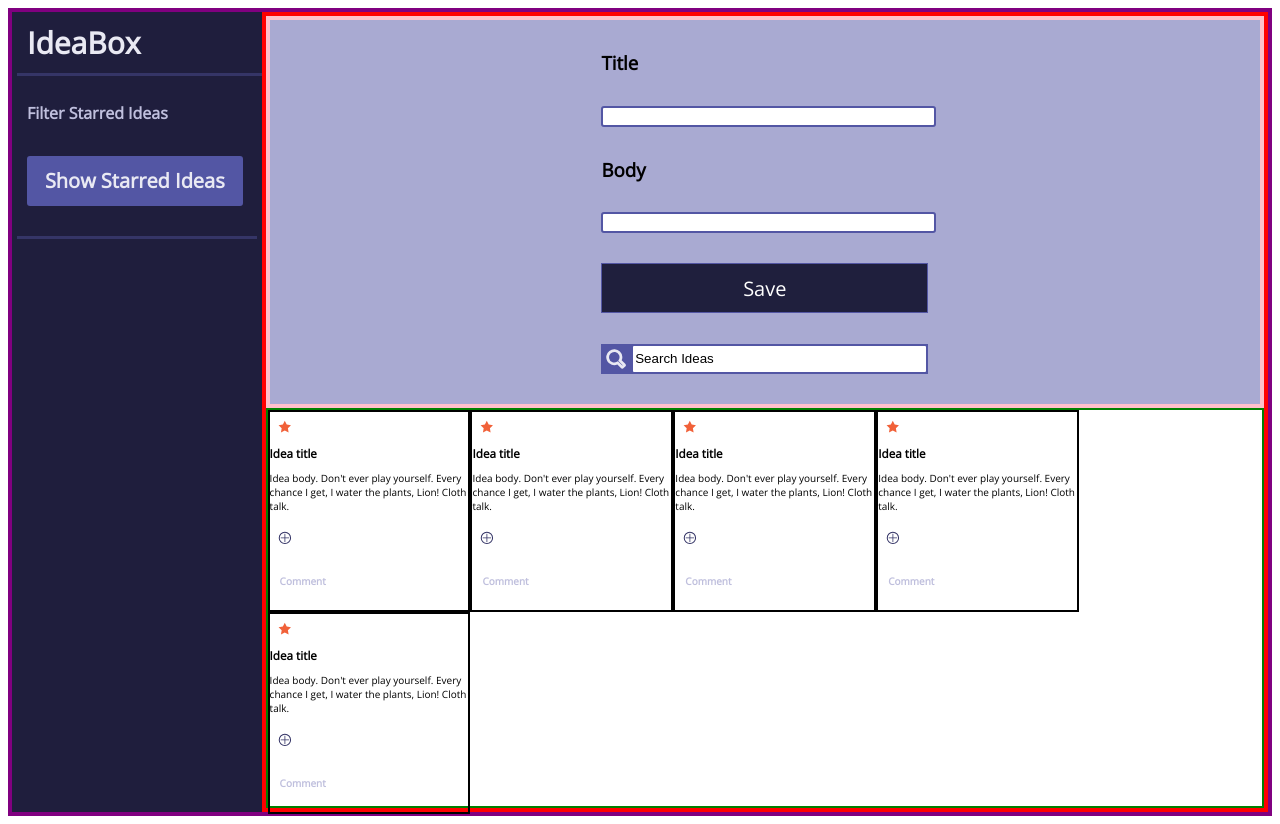
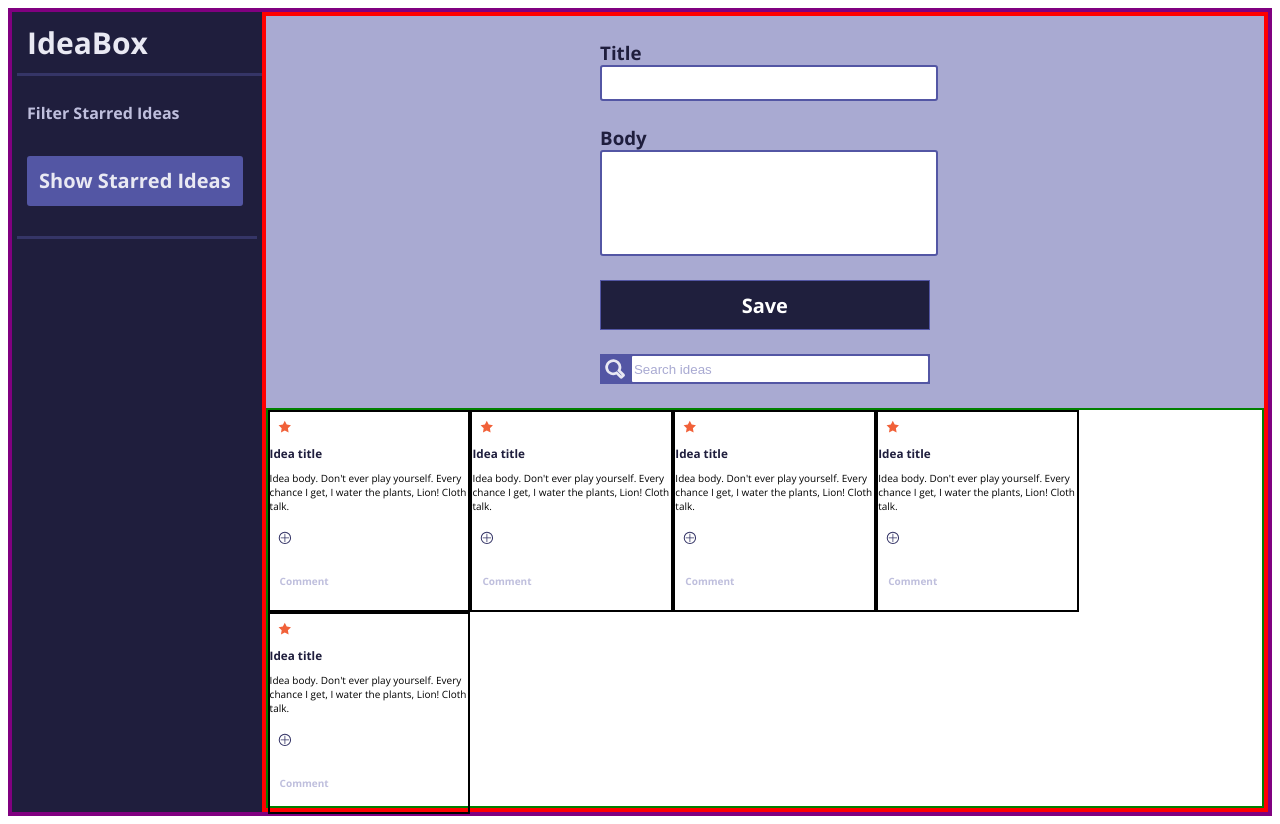
Before and after one commit to Cyanne-Jones/idea-box, a plain HTML site: page index.html in a window 1280 px wide. Drawn offline with nearby package versions, Linux system fonts and the light colour scheme.

Commit message:
Fine tune form section

```diff
--- a/index.html
+++ b/index.html
@@ -2,7 +2,7 @@
   <html lang='en' dir='ltr'>
     <head>
       <link rel="stylesheet" href="./styles.css">
-      <link href="https://fonts.googleapis.com/css2?family=Open+Sans&display=swap" rel="stylesheet">
+      <link href="https://fonts.googleapis.com/css2?family=Open+Sans:wght@300;700&display=swap" rel="stylesheet">
     </head>
     <body>
       <section class='body-container'>
@@ -13,21 +13,25 @@
             <button class='starred-button'>Show Starred Ideas</button>
           </div>
         </nav>
-        <div class='form-and-display'>
+        <main>
           <section class='idea-form'>
-            <div class='content-container'>
+            <form>
+              <div class="title-field">
                 <h3>Title</h3>
                 <input type='text' class='input' id='title-input'>
                 </input>
+              </div>
+              <div class="body-field">
                 <h3>Body</h3>
                 <input type='text' class='input' id='body-input'>
                 </input>
+              </div>
               <button class='saved-button'>Save</button>
               <div class='search-field'>
                 <img src='./assets/search.svg' alt='magnifying glass'>
-                <input type='text' class='input' id='search-input' value='Search Ideas'></input>
+                <input type='text' class='input' id='search-input' value='Search ideas'></input>
               </div>
-            </div>
+            </form>
           </section>
           <section class='idea-display'>
             <article class='idea-box'>
@@ -101,7 +105,7 @@
               </section>
             </article>
           </section>
-        </div>
+        </main>
       </section>
       <script type="text/javascript" src="Idea.js"></script>
       <script type="text/javascript" src="main.js"></script>
--- a/styles.css
+++ b/styles.css
@@ -1,5 +1,6 @@
 body {
   font-family: 'Open Sans', sans-serif;
+  text-decoration: none;
   font-weight: light;
 }
 
@@ -32,7 +33,7 @@ h4 {
   display: flex;
 }
 
-.form-and-display {
+main {
   border: 4px solid red;
   width: 80%;
   display: flex;
@@ -40,7 +41,6 @@ h4 {
 }
 
 .idea-form {
-  border: 4px solid pink;
   height: 50%;
   background-color: #A9AAD2;
   display: flex;
@@ -50,17 +50,28 @@ h4 {
 }
 
 h3 {
+  padding: 0;
   margin: 0;
   text-align: left;
+  color: #1F1E3D;
+  font-weight: bold;
 }
 
-.content-container {
+form {
   width: 33%;
   height: 100%;
   display: flex;
   flex-direction: column;
   align-items: flex-start;
   justify-content: space-evenly;
+}
+
+.title-field {
+  width: 100%;
+}
+
+.body-field {
+  width: 100%;
 }
 
 .search-field {
@@ -71,9 +82,22 @@ h3 {
 }
 
 .input {
+  margin-top: 0;
   border: 2px solid #5356A4;
   width: 100%;
   border-radius: 3px;
+}
+
+#title-input {
+  height: 30px;
+}
+
+#body-input {
+  height: 100px;
+}
+
+#search-input {
+  color: #A9AAD2;
 }
 
 .saved-button {
@@ -84,6 +108,7 @@ h3 {
   color: white;
   background-color: #1F1F3D;
   border: 1px solid #5356A4;
+  font-weight: bold;
 }
 
 .filter-starred-ideas {
```
Lines whose indentation alone changed are shown as unchanged.
